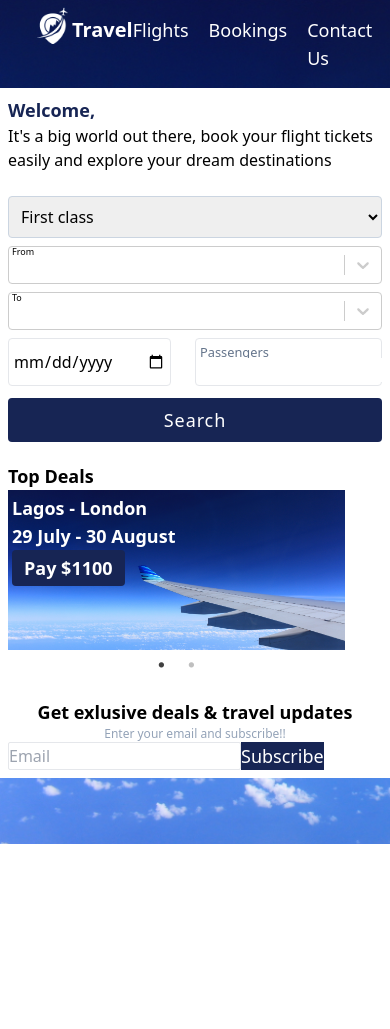
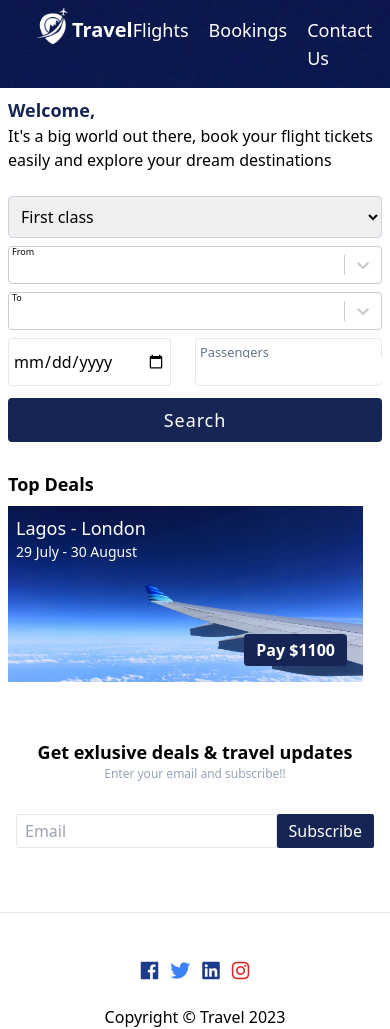
Before and after one commit to dkrest1/flight-search-api, a React (Vite) app in the folder client/: page / in a window 390 px wide. Shown: the top 1029 px of the page. Before the commit the page ends 844 px from the top, so only its background shows below. Built offline with nearby package versions, Linux system fonts and the light colour scheme.

Commit message:
update: modifed home page mobile view, added footer to homepage.

```diff
--- a/client/src/App.jsx
+++ b/client/src/App.jsx
@@ -21,7 +21,7 @@ function App() {
   //   }, [location]);
   // // };
   return (
-   <div className='h-screen flex flex-col bg-hero-img bg-cover bg-no-repeat'>
+   <div className='h-screen flex flex-col b-hero-img bg-cover bg-no-repeat'>
     <BrowserRouter>
       <Routes>
         <Route exact path='/' element={<Home/>}/>
--- /dev/null
+++ b/client/src/Components/Footer.jsx
@@ -0,0 +1,18 @@
+import { FontAwesomeIcon } from '@fortawesome/react-fontawesome'
+import React from 'react'
+
+const Footer = () => {
+  return (
+    <div className='border-t'>
+        <div className='flex flex-row mt-12 text-xl gap-3 justify-center'>
+            <i className="fab fa-facebook text-blue-900 "></i>
+            <i className="fab fa-twitter text-blue-500 "></i>
+            <i className="fab fa-linkedin text-blue-900"></i>
+            <i className="fab fa-instagram text-red-600"></i>
+        </div>
+        <p className='text-center mt-6'>Copyright &copy; Travel 2023</p>
+    </div>
+  )
+}
+
+export default Footer
--- a/client/src/Components/Home.jsx
+++ b/client/src/Components/Home.jsx
@@ -8,6 +8,7 @@ import { useState } from 'react'
 import "slick-carousel/slick/slick.css";
 import "slick-carousel/slick/slick-theme.css";
 import Slider from 'react-slick'
+import Footer from './Footer'
 
 
 const Home = () => {
@@ -18,8 +19,8 @@ const Home = () => {
     label: `${item.city} - ${item.code} `,
   }))
   const settings = {
-    dots: true,
-    infinite:true,
+    dots: false,
+    infinite:false,
     speed: 500,
     slideToShow:1,
     SlideToScroll: 1,
@@ -28,7 +29,7 @@ const Home = () => {
   return (
     <>
     <Navbar/>
-    <div className='hidden sm:flex flex-col w-full h-full justify-center px-8'>
+    <div className='hidden sm:flex flex-col bg-hero-img bg-cover w-full h-full justify-center px-8'>
       <div className='hidden sm:flex flex-col text-white font-bold font-sans text-8xl tracking-wider gap-2'>
         <h1>Ready To</h1>
         <h1>Takeoff?</h1>
@@ -78,46 +79,52 @@ const Home = () => {
             <button className='text-white bg-blue-950 font-medium text-lg rounded tracking-wider mt-3 py-2'>Search</button>
         </form>
       </div>
-      <div className='mt-5 font-semibold text-lg '>
+      <div className='mt-7 font-semibold text-lg '>
         <h2>Top Deals</h2>
-        <div className='w-full flex flex-col border2'>
-          <Slider {...settings} className='w-[90%] h-40'>
-            <div className='w-full h-40 p-1 flex flex-row justify-center items-center bg-hero-img bg-cover'>
-              <div className='flex flex-col'>
-                <h1 className='text-white'>Lagos - London</h1>
-                <p className='text-white'>29 July -  30 August </p>
+        <div className='w-full flex flex-col h-44 mt-2'>
+          <Slider {...settings} className='w-[95%] h-full'>
+            <div className='flex flex-col h-44 bg-hero-img  bg-cover p-2 '>
+              <div className='flex flex-col  justify-between h-full'>
+                <div>
+                <h1 className='text-white font-normal'>Lagos - London</h1>
+                <p className='text-white font-thin text-sm'>29 July -  30 August </p>
+                </div>
+                <div className='flex flex-row justify-end py-2 px-2'>
+                  <button className='bg-blue-950 text-base text-white rounded py-1 px-3'>Pay $1100</button>
+                </div>
               </div>
-              <div className=''>
-                <button className='bg-blue-950 text-white rounded py-1 px-3'>Pay $1100</button>
-              </div>
+
             </div>
-            <div className='w-full h-40 p-1 border-2 flex flex-col justify-center items-center bg-hero-img bg-cover'>
-              <div>
-                <h1 className='text-white'>Lagos - London</h1>
-                <p className='text-white'>19 June -  100 July </p>
-              </div>
-              <div>
-                <button className='bg-blue-950 text-white rounded py-1 px-3'>Pay $1100</button>
+            <div className='flex flex-col h-44 bg-hero-img  bg-cover p-2 '>
+              <div className='flex flex-col  justify-between h-full'>
+                <div>
+                <h1 className='text-white font-normal'>Lagos - Dubai</h1>
+                <p className='text-white font-thin text-sm'>19 June - 10 September </p>
+                </div>
+                <div className='flex flex-row justify-end py-2 px-2'>
+                  <button className='bg-blue-950 text-base text-white rounded py-1 px-3'>Pay $1100</button>
+                </div>
               </div>
             </div>
           </Slider>
         </div>
       </div>
-      <div className='flex flex-col items-center mt-12'>
+      <div className='flex flex-col items-center mt-14'>
         <h3 className='font-semibold text-lg '>Get exlusive deals & travel updates</h3>
         <p className='text-xs text-slate-400'>Enter your email and subscribe!!</p>
       </div>
-      <form>
-        <div className='flex flex-row'>
+      <form className='mt-8 w-full px-2 mb-14' >
+        <div className='flex flex-row w-full'>
           <input
-            className=' border rounded-sm'
+            className='w-full py-1 border rounded-sm text-base px-2'
             placeholder='Email'
             type='email'
             />
-            <button className='bg-blue-950 text-white font-medium text-lg'>Subscribe</button>
+            <button className='bg-blue-950 text-white font-medium text-base rounded-sm px-3 py-1'>Subscribe</button>
         </div>
       </form>
     </div>
+    <Footer/>
     </>
   )
 }
--- a/client/src/Navbar.jsx
+++ b/client/src/Navbar.jsx
@@ -3,7 +3,7 @@ import { NavLink } from 'react-router-dom'
 import logo from './Assets/flight-logo.png'
 function Navbar() {
   return (
-        <nav className='flex flex-row w-full py-4 px-10'>
+        <nav className='flex flex-row w-full bg-hero-img py-4 px-10'>
             <div className='flex flex-row w-full justify-between '>
                 <NavLink to='/' className='flex flex-row text-white gap-2 font-semibold text-xl'>
                     <img src={logo} alt='logo' className='absolute w-24 h-24 -mt-8 -ml-9'/>
```
